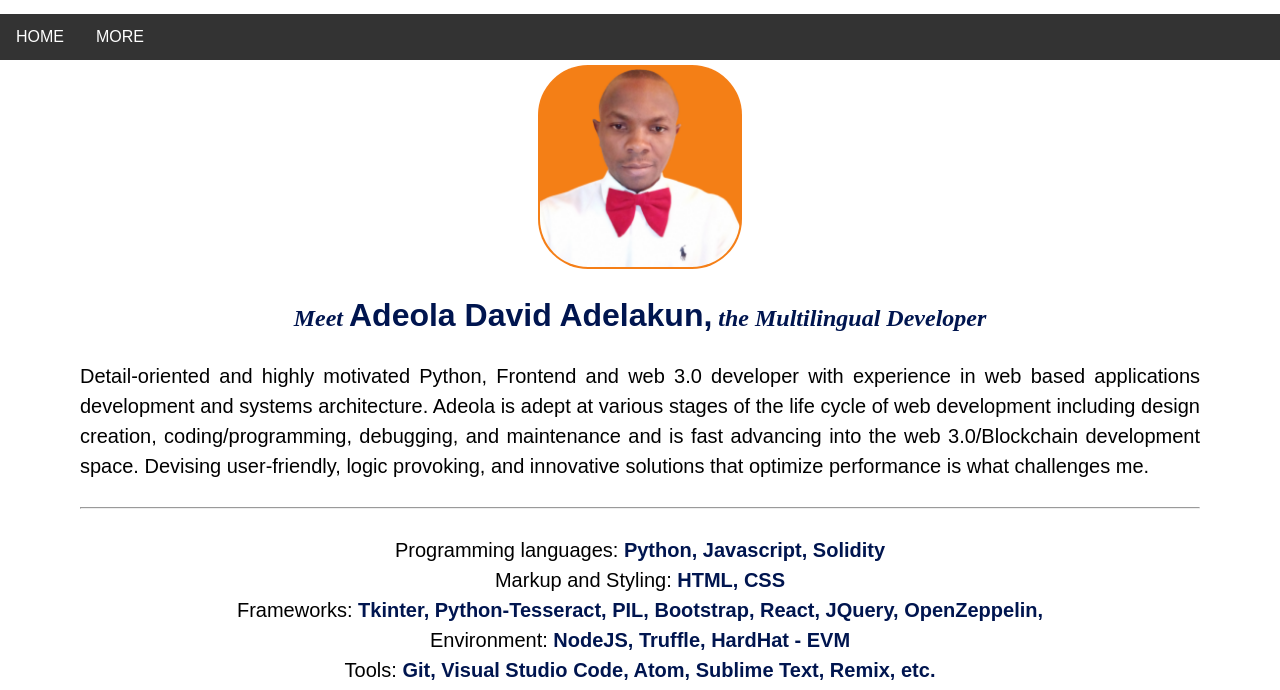
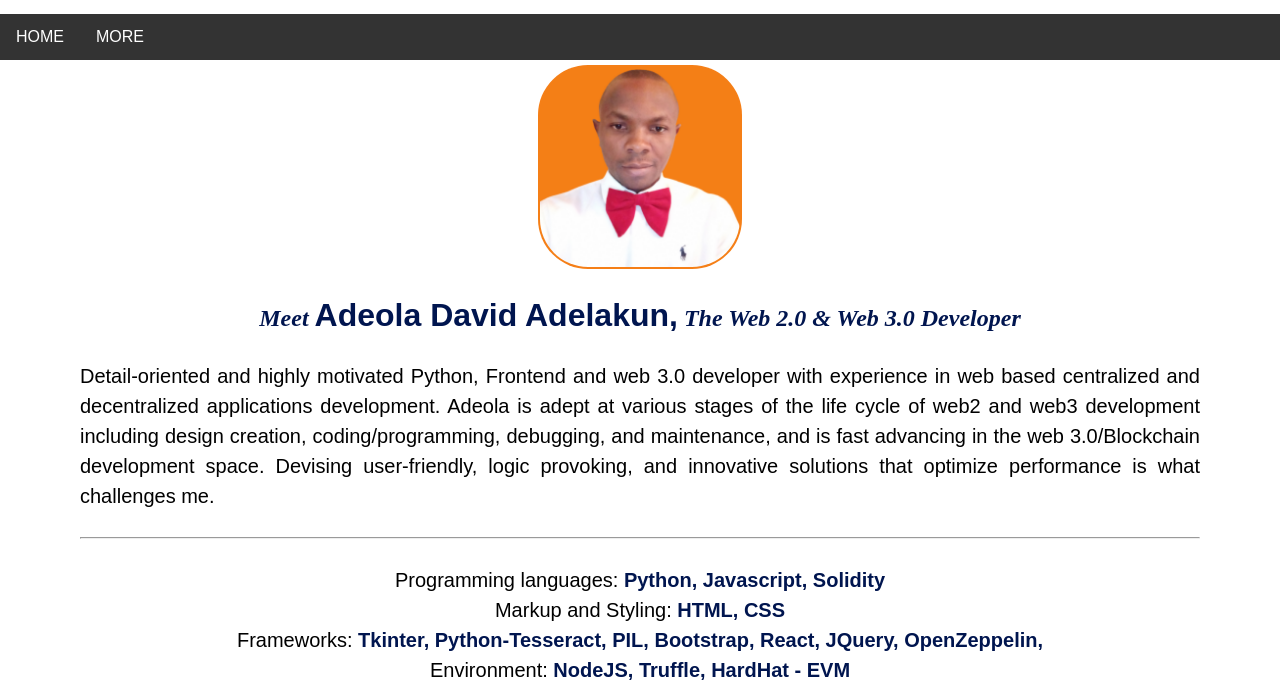
Before and after one commit to Adesdesk/Adesdesk.github.io, a plain HTML site: page index.html in a window 1280 px wide. Shown: the part 109-799 px from the top of the page. Drawn offline with Linux system fonts and the light colour scheme.

Commit message:
Update index.html

```diff
--- a/index.html
+++ b/index.html
@@ -8,7 +8,7 @@
 
 			<img src="adesdesk_logo.jpg" alt="Adesdesk logo" id="logo-img">
 
-			<h1><span id="webHeading">PYTHON, FRONTEND AND WEB 3.0 DEVELOPER  PORTFOLIO</h1></span>
+			<h1><span id="webHeading">PYTHON, FRONTEND AND WEB 3.0 DEVELOPER PORTFOLIO</h1></span>
 
 	<link rel="stylesheet" type="text/css" href="styles.css">
   </head>
@@ -29,9 +29,9 @@
 <div id ="image-block">
 	<img src="adeola's_faceshot.jpg" alt="Adeola David A." id="faceshot">
 </div>
-<h2><span id="introduction"><em><p>Meet </em><span class="myFullName">Adeola David Adelakun,</span> <em>the Multilingual Developer</em></p></span></h2>
+<h2><span id="introduction"><em><p>Meet </em><span class="myFullName">Adeola David Adelakun,</span> <em>The Web 2.0 & Web 3.0 Developer</em></p></span></h2>
 <p class="Objectives">
-	Detail-oriented and highly motivated Python, Frontend and web 3.0 developer with experience in web based applications development and systems architecture. Adeola is adept at various stages of the life cycle of web development including design creation, coding/programming, debugging, and maintenance and is fast advancing into the web 3.0/Blockchain development space. Devising user-friendly, logic provoking, and innovative solutions that optimize performance is what challenges me.
+	Detail-oriented and highly motivated Python, Frontend and web 3.0 developer with experience in web based centralized and decentralized applications development. Adeola is adept at various stages of the life cycle of web2 and web3 development including design creation, coding/programming, debugging, and maintenance, and is fast advancing in the web 3.0/Blockchain development space. Devising user-friendly, logic provoking, and innovative solutions that optimize performance is what challenges me.
 </p>
 <br>
 <hr>
```
